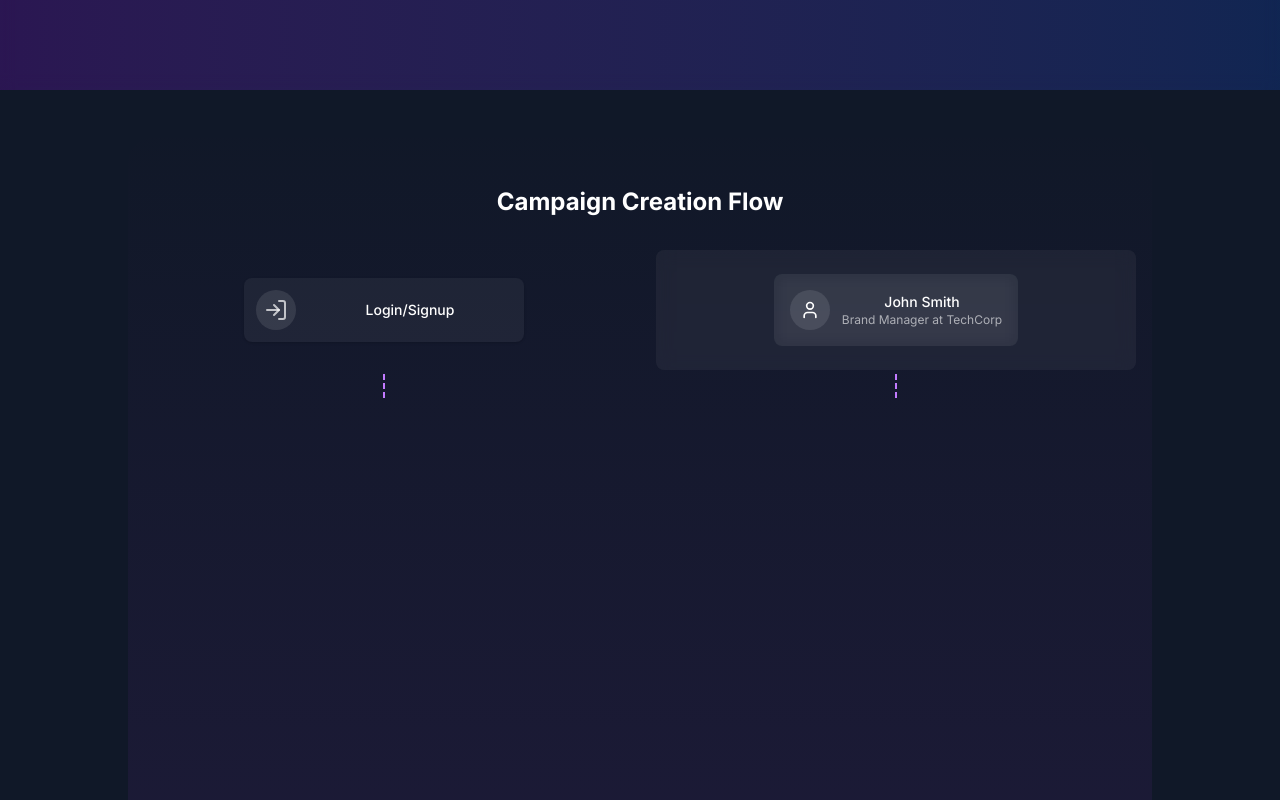
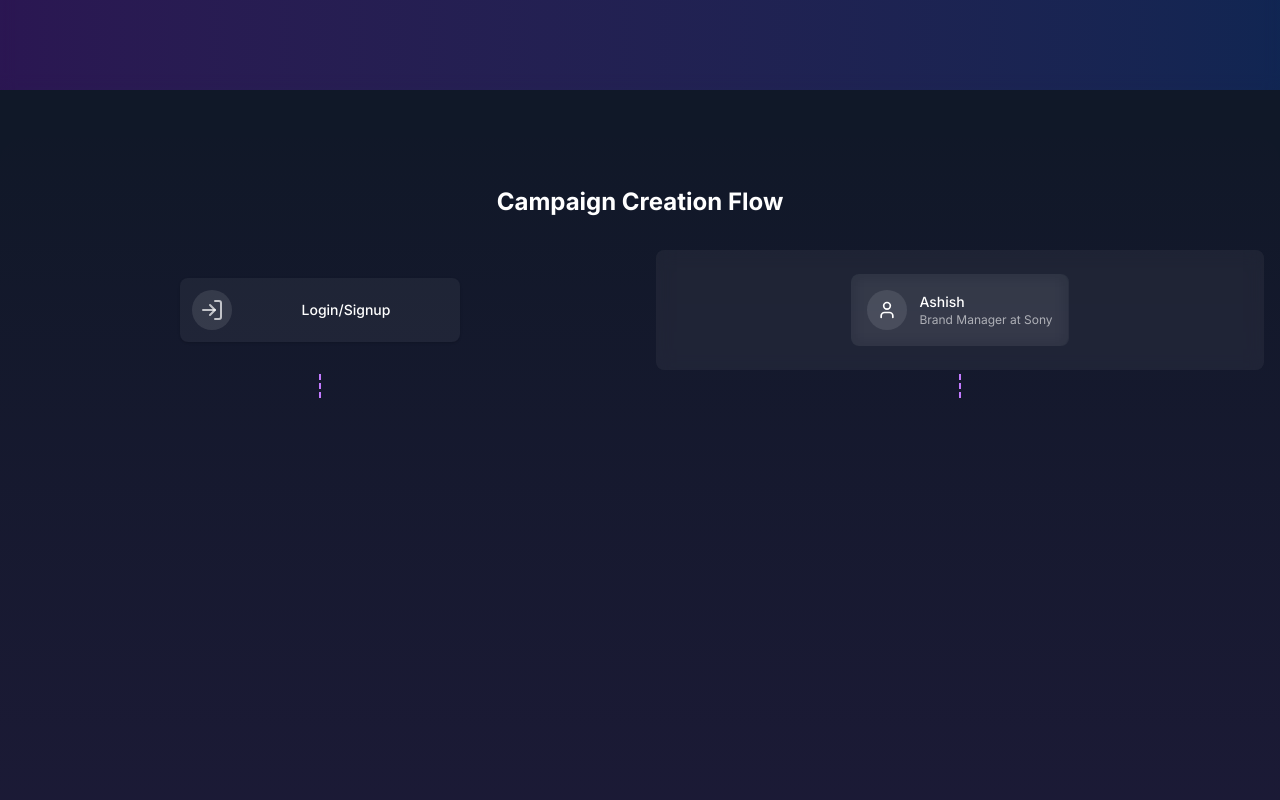
Before and after one commit to ashish21222/deepreech-lp, a Next.js app: page / in a window 1280 px wide. Shown: the part 840-1640 px from the top of the page. Built offline with nearby package versions, Linux system fonts and the light colour scheme.

Commit message:
Added native examples

```diff
--- a/src/components/FlowDiagram.tsx
+++ b/src/components/FlowDiagram.tsx
@@ -26,9 +26,9 @@ const FlowDiagram = () => {
           <div className="w-10 h-10 bg-white/10 rounded-full flex items-center justify-center">
             <UserIcon className="w-5 h-5 text-white" />
           </div>
-          <div className="text-center">
-            <h3 className="font-medium text-sm text-white">John Smith</h3>
-            <p className="text-white/60 text-xs">Brand Manager at TechCorp</p>
+          <div className="">
+            <h3 className="font-medium text-sm text-white">Ashish</h3>
+            <p className="text-white/60 text-xs">Brand Manager at Sony</p>
           </div>
         </div>
       </div>
@@ -43,10 +43,10 @@ const FlowDiagram = () => {
       </div>
     ),
     2: (
-      <div className="bg-white/5 backdrop-blur-sm rounded-lg p-4 space-y-3 flex flex-col items-center">
+      <div className="bg-white/5 backdrop-blur-sm rounded-lg p-4 space-y-3 flex flex-col">
         {[
-          { name: 'Sarah Tech', followers: '850K', rating: 5 },
-          { name: 'Mike Digital', followers: '650K', rating: 4 },
+          { name: 'Hareesh Kumar - Tech Vlogger', followers: '22K', rating: 3 },
+          { name: 'AniThing', followers: '193K', rating: 5 },
         ].map((creator, i) => (
           <div key={i} className="flex items-center gap-3">
             <div className="w-8 h-8 bg-white/10 rounded-full flex items-center justify-center">
@@ -82,10 +82,10 @@ const FlowDiagram = () => {
       </div>
     ),
     4: (
-      <div className="bg-white/5 backdrop-blur-sm rounded-lg p-4 space-y-3 flex flex-col items-center">
+      <div className="bg-white/5 backdrop-blur-sm rounded-lg p-4 space-y-3 flex flex-col">
         {[
           { title: 'Tech Review', views: '1.2M' },
-          { title: 'Setup Tour', views: '890K' },
+          { title: 'Cinematic Storytelling', views: '890K' },
         ].map((video, i) => (
           <div key={i} className="flex items-center gap-3">
             <div className="w-8 h-8 bg-white/10 rounded flex items-center justify-center">
@@ -105,15 +105,15 @@ const FlowDiagram = () => {
       <div className="bg-white/5 backdrop-blur-sm rounded-lg p-4 flex flex-col items-center">
         <div className="border-l-2 border-white/20 pl-3 text-center">
           <p className="text-white/80 text-sm mb-2">Hi [Creator],</p>
-          <p className="text-white/60 text-xs">Loved your video in which you did a Sony camera review! Would you be interested in creating an authentic review?</p>
+          <p className="text-white/60 text-xs">Loved your video in which you did a Sony camera review! Would you be interested in creating an authentic review about a new camera.</p>
         </div>
       </div>
     ),
     6: (
       <div className="bg-white/5 backdrop-blur-sm rounded-lg p-4 space-y-3 flex flex-col items-center">
         {[
-          { title: 'Day in the Life', score: '98%' },
-          { title: 'Features Deep Dive', score: '95%' },
+          { title: 'Day in the Life {hook, body, CTA}', score: '98%' },
+          { title: 'Features Deep Dive {hook, body, CTA}', score: '95%' },
         ].map((idea, i) => (
           <div key={i} className="flex justify-between items-center w-full gap-4">
             <span className="text-white text-sm">{idea.title}</span>
@@ -205,11 +205,11 @@ const FlowDiagram = () => {
   }
 
   return (
-    <div className="max-w-5xl w-full mx-auto px-4 py-12 bg-gradient-to-b from-gray-900 to-purple-900/30 rounded-3xl my-12">
-      <h1 className="text-2xl font-bold text-center mb-8 text-white">
+    <div className="w-full mx-auto px-2 sm:px-4 py-8 sm:py-12 bg-gradient-to-b from-gray-900 to-purple-900/30 rounded-3xl my-8 sm:my-12 overflow-x-auto">
+      <h1 className="text-xl sm:text-2xl font-bold text-center mb-6 sm:mb-8 text-white">
         Campaign Creation Flow
       </h1>
-      <div className="grid grid-cols-1 md:grid-cols-2 gap-8">
+      <div className="grid grid-cols-2 gap-2 sm:gap-8 min-w-[600px]">
         {/* Flow steps column */}
         <div className="flex flex-col items-center space-y-1">
           {steps.map((step, index) => {
```
